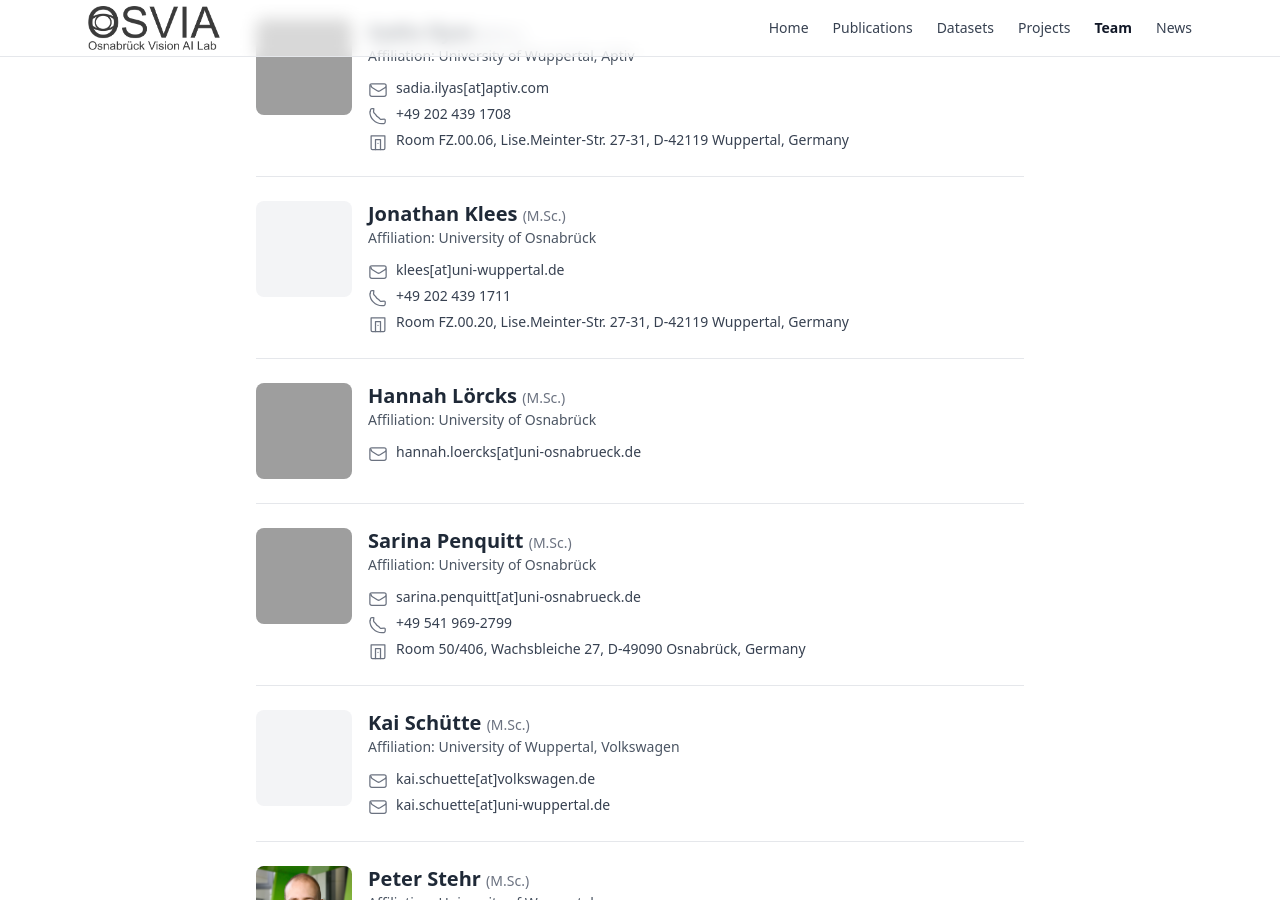
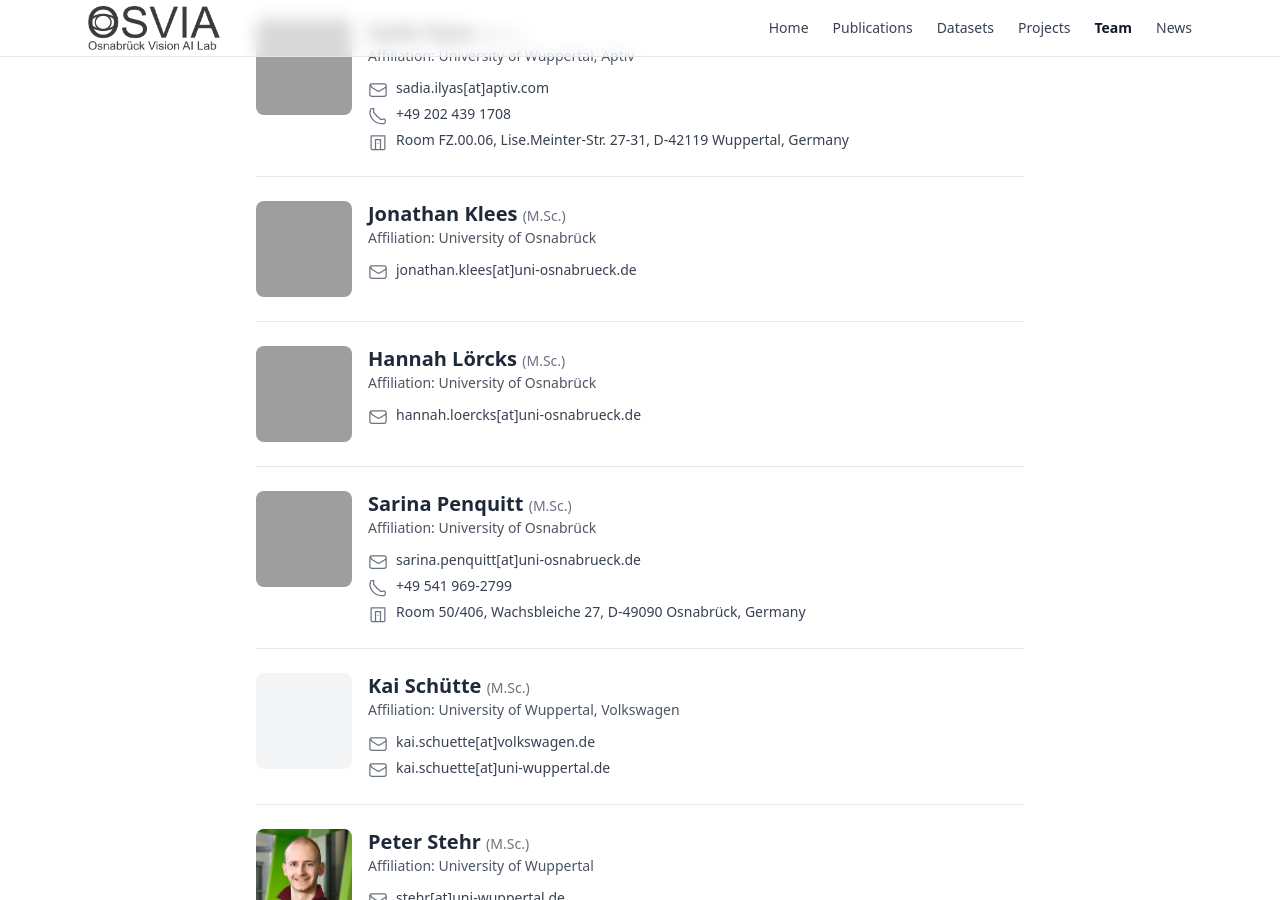
Before and after one commit to osvia/osvia.github.io, a Jekyll site: the page team.html, which Jekyll copies as it is, in a window 1280 px wide and 900 px high, scrolled down 1582 px. Built offline with Jekyll 4.4.1, drawn with Linux system fonts in a browser that asks for light colours; nearby versions of some CDN libraries; grey boxes are pictures that could not be loaded.

```diff
--- a/team.html
+++ b/team.html
@@ -291,22 +291,14 @@
 
     <!-- Person -->
     <article class="flex items-start gap-4 py-6 border-b border-gray-200">
-      <div class="w-24 h-24 rounded-lg object-cover flex-none bg-gray-100"></div>
+      <img src="./assets/images/team/jonathan_klees.jpg" alt="Portrait of Jonathan Klees" class="w-24 h-24 rounded-lg object-cover flex-none bg-gray-100" loading="lazy" decoding="async" />
       <div class="min-w-0">
         <h2 class="text-xl font-semibold leading-tight">Jonathan Klees <span class="text-sm font-normal text-gray-500">(M.Sc.)</span></h2>
         <p class="text-sm text-gray-600 mt-0.5">Affiliation: University of Osnabrück</p>
         <ul class="mt-3 text-sm text-gray-700 space-y-1">
           <li class="flex items-start gap-2">
             <svg xmlns="http://www.w3.org/2000/svg" viewBox="0 0 24 24" fill="none" stroke="currentColor" stroke-width="1.5" class="w-5 h-5 mt-0.5 text-gray-500"><path stroke-linecap="round" stroke-linejoin="round" d="M21.75 6.75v10.5a2.25 2.25 0 01-2.25 2.25H4.5a2.25 2.25 0 01-2.25-2.25V6.75m19.5 0A2.25 2.25 0 0019.5 4.5h-15A2.25 2.25 0 002.25 6.75m19.5 0v.243a2.25 2.25 0 01-1.03 1.904l-6.75 4.219a2.25 2.25 0 01-2.4 0L4.82 8.897a2.25 2.25 0 01-1.03-1.904V6.75"/></svg>
-            <a href="mailto:klees@uni-wuppertal.de" class="hover:underline break-words">klees[at]uni-wuppertal.de</a>
-          </li>
-          <li class="flex items-start gap-2">
-            <svg xmlns="http://www.w3.org/2000/svg" viewBox="0 0 24 24" fill="none" stroke="currentColor" stroke-width="1.5" class="w-5 h-5 mt-0.5 text-gray-500"><path stroke-linecap="round" stroke-linejoin="round" d="M2.25 6.75c0 8.008 6.492 14.5 14.5 14.5.86 0 1.69-.07 2.49-.21a1.75 1.75 0 001.41-1.72v-2.56a1 1 0 00-1.1-1l-3.6.36a1.5 1.5 0 01-1.29-.43l-1.87-1.87a12 12 0 01-3.82-3.82l-1.87-1.87a1.5 1.5 0 01-.43-1.29l.36-3.6a1 1 0 00-1-.1H4.68a1.75 1.75 0 00-1.72 1.41c-.14.8-.21 1.63-.21 2.49z"/></svg>
-            <a href="tel:+492024391711" class="hover:underline">+49 202 439 1711</a>
-          </li>
-          <li class="flex items-start gap-2">
-            <svg xmlns="http://www.w3.org/2000/svg" viewBox="0 0 24 24" fill="none" stroke="currentColor" stroke-width="1.5" class="w-5 h-5 mt-0.5 text-gray-500"><path stroke-linecap="round" stroke-linejoin="round" d="M3.75 4.5h16.5v15a1.5 1.5 0 01-1.5 1.5H5.25a1.5 1.5 0 01-1.5-1.5v-15z"/><path stroke-linecap="round" stroke-linejoin="round" d="M9 21V9h6v12M12 13.5h.01"/></svg>
-            <span>Room FZ.00.20, Lise.Meinter-Str. 27-31, D-42119 Wuppertal, Germany</span>
+            <a href="mailto: jonathan.klees@uni-osnabrueck.de" class="hover:underline break-words"> jonathan.klees[at]uni-osnabrueck.de</a>
           </li>
         </ul>
       </div>
```
Also changed, not shown: 4 other files.
